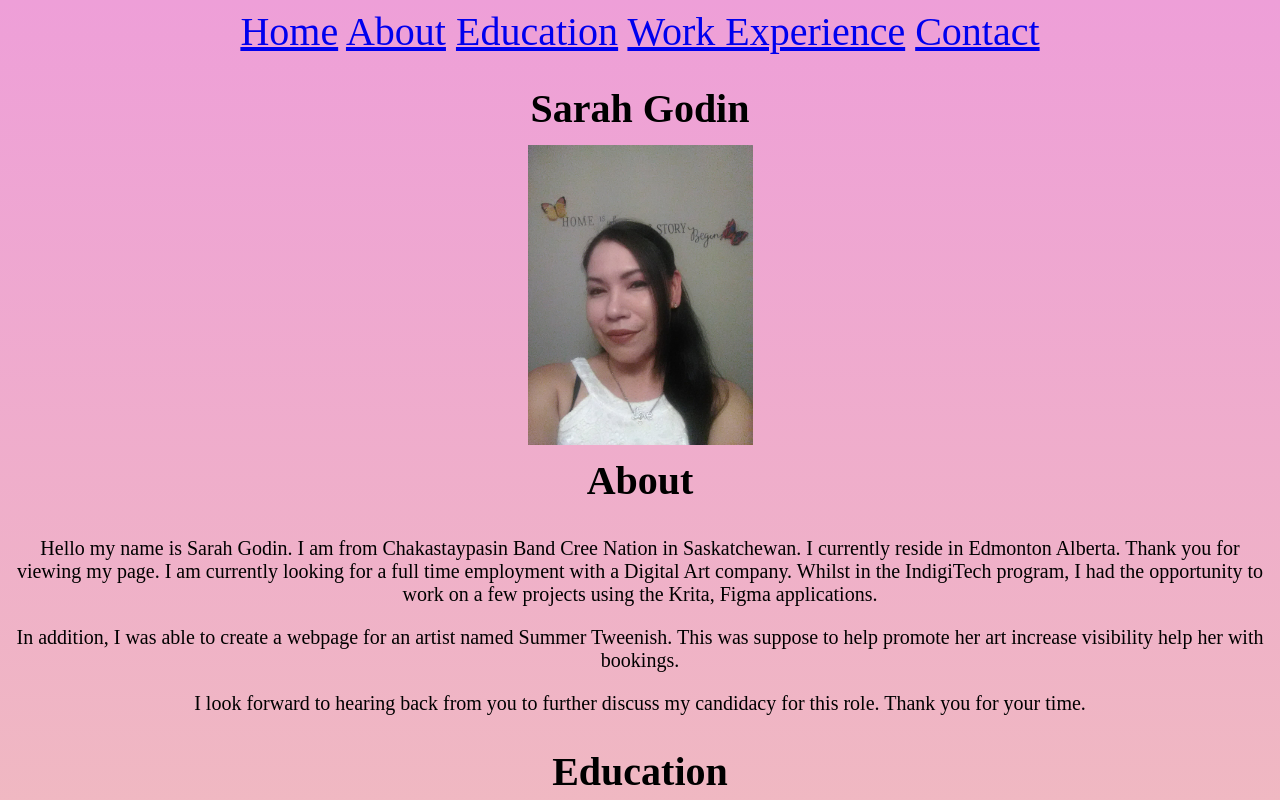
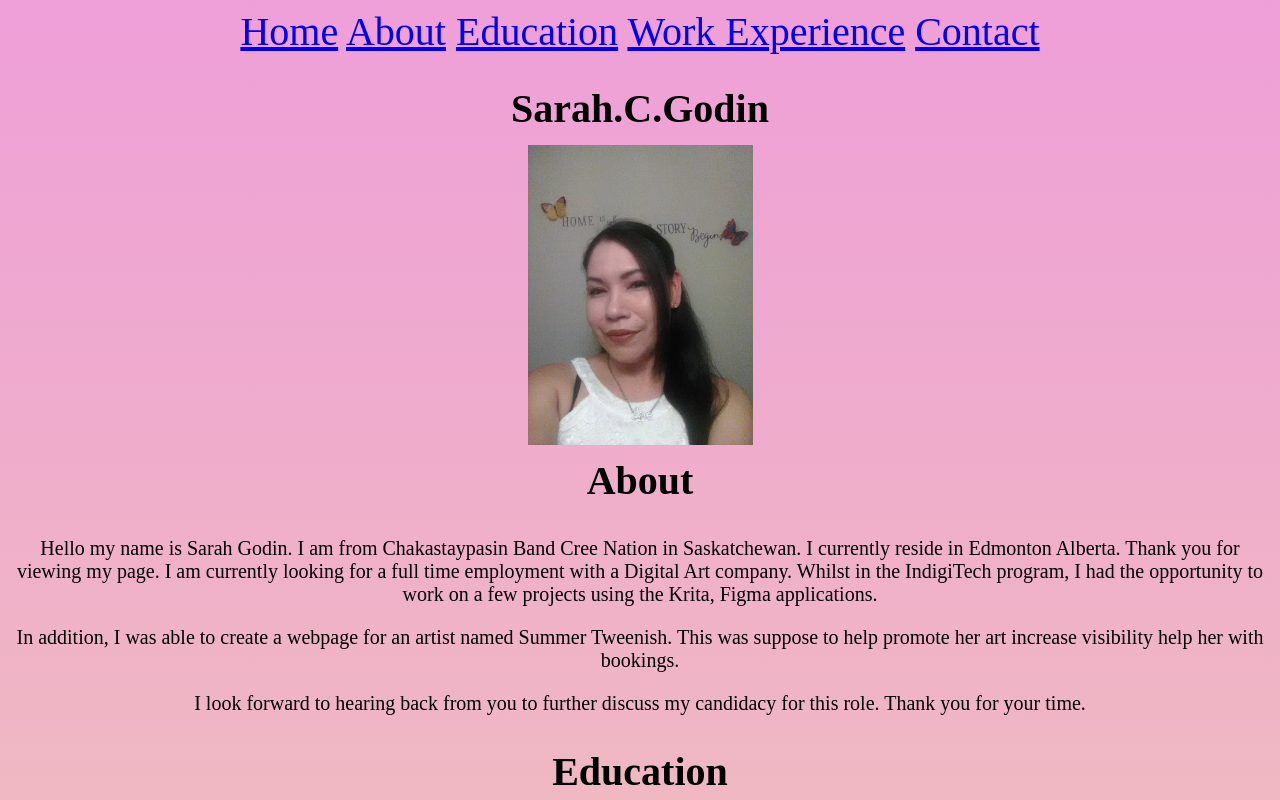
Before and after one commit to SarahGodin/Resume, a website: page index.html in a window 1280 px wide. Shown: the top 800 px of the page. Drawn offline with Linux system fonts and the light colour scheme.

Commit message:
Update index.html

```diff
--- a/index.html
+++ b/index.html
@@ -18,7 +18,7 @@
       </div>
     </nav>
     <br />
-    <h1>Sarah Godin</h1>
+    <h1>Sarah.C.Godin</h1>
     <img
       src="pictures/sarah-pic1.jpg"
       class="center"
```
